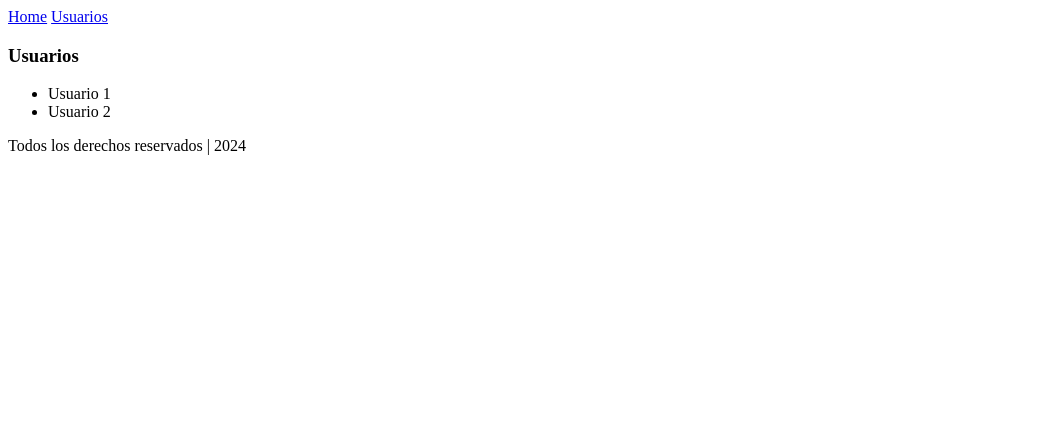
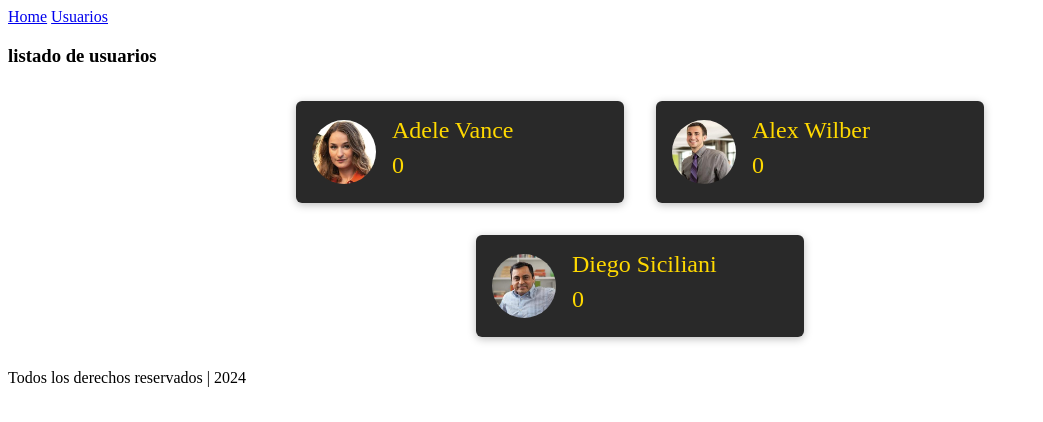
Before and after one commit to ORT-PabloFernandez/PNT2-2024-C2-A, a plain HTML site: page index.htm in a window 1280 px wide. Shown: the whole page, without its empty margins (0-1043 px from the left). Drawn offline with Linux system fonts and the light colour scheme.

Commit message:
primera clase y tarea

```diff
--- a/index.htm
+++ b/index.htm
@@ -4,6 +4,19 @@
     <meta charset="UTF-8" />
     <meta name="viewport" content="width=device-width, initial-scale=1.0" />
     <title>Document</title>
+    <link href="/styles/styles.css" rel="stylesheet" />
+    <script>
+      function handlerClick_Card(id) {
+        // DOM Document Object Model del HTML
+        let user = document.getElementById(id);
+        // TODO 1: usar querySelector en lugar de children
+        let contador = user.children[0].children[0].children[1].children[1];
+        //alert(contador.innerHTML);
+        contador.innerText = parseInt(contador.innerText) + 1;
+        // TODO 2: quiero generar el comente usuario (li) de manera automatica con javascript
+        // TIP document.createElement()
+      }
+    </script>
   </head>
 
   <body>
@@ -14,10 +27,47 @@
       </nav>
     </header>
     <main>
-      <h3>Usuarios</h3>
-      <ul>
-        <li>Usuario 1</li>
-        <li>Usuario 2</li>
+      <h3>listado de usuarios</h3>
+      <ul class="users-list">
+        <li class="user-item" id="1" onclick="handlerClick_Card(this.id)">
+          <div class="card user-item__content">
+            <a href="#">
+              <div class="user-item__image avatar">
+                <img src="/img/Adele Vance.jpg" alt="Adele Vance" />
+              </div>
+              <div class="user-item__info">
+                <h2>Adele Vance</h2>
+                <h2>0</h2>
+              </div>
+            </a>
+          </div>
+        </li>
+        <li class="user-item" id="2" onclick="handlerClick_Card(this.id)">
+          <div class="card user-item__content">
+            <a href="#">
+              <div class="user-item__image avatar">
+                <img src="/img/Alex Wilber.jpg" alt="Alex Wilber" />
+              </div>
+              <div class="user-item__info">
+                <h2>Alex Wilber</h2>
+                <h2>0</h2>
+              </div>
+            </a>
+          </div>
+        </li>
+        <li class="user-item" id="3" onclick="handlerClick_Card(this.id)">
+          <div class="card user-item__content">
+            <a href="#">
+              <div class="user-item__image avatar">
+                <img src="/img/Diego Siciliani.jpg" alt="Diego Siciliani.jpg" />
+              </div>
+              <div class="user-item__info">
+                <h2>Diego Siciliani</h2>
+                <h2>0</h2>
+              </div>
+            </a>
+          </div>
+        </li>
       </ul>
     </main>
     <footer>
--- /dev/null
+++ b/styles/styles.css
@@ -0,0 +1,86 @@
+.avatar {
+  width: 100%;
+  height: 100%;
+  display: flex;
+  justify-content: center;
+  align-items: center;
+}
+
+.avatar img {
+  display: block;
+  border-radius: 50%;
+  width: 100%;
+  height: 100%;
+  object-fit: cover;
+}
+
+.card {
+  position: relative;
+  margin: 0;
+  box-shadow: 0 2px 8px rgba(0, 0, 0, 0.26);
+  border-radius: 6px;
+  padding: 1rem;
+  overflow: hidden;
+  background: white;
+}
+
+.user-item {
+  margin: 1rem;
+  width: calc(45% - 2rem);
+  min-width: 17.5rem;
+}
+
+.user-item a {
+  display: flex;
+  align-items: center;
+  width: 100%;
+  height: 100%;
+  text-decoration: none;
+  padding: 1rem;
+  color: white;
+  background: #292929;
+}
+
+.user-item a:hover,
+.user-item a:active {
+  background: #ffd900;
+}
+
+.user-item__content {
+  padding: 0;
+}
+
+.user-item__image {
+  width: 4rem;
+  height: 4rem;
+  margin-right: 1rem;
+}
+
+.user-item__info h2 {
+  font-size: 1.5rem;
+  margin: 0 0 0.5rem 0;
+  font-weight: normal;
+  color: #ffd900;
+}
+
+.user-item:hover h2,
+.user-item:active h2,
+.user-item:hover h3,
+.user-item:active h3 {
+  color: #292929;
+}
+
+.user-item__info h3 {
+  margin: 0;
+}
+
+.users-list {
+  list-style: none;
+  margin: 0 auto;
+  padding: 0;
+  width: 90%;
+  max-width: 50rem;
+  display: flex;
+  justify-content: center;
+  flex-wrap: wrap;
+}
```
Also changed, not shown: img/Adele Vance.jpg (added), img/Alex Wilber.jpg (added), img/Diego Siciliani.jpg (added), img/Grady Archie.jpg (added), img/Henrietta Mueller.jpg (added), img/Isaiah Langer.jpg (added), img/Joni Sherman.jpg (added), img/Laura E Fernandez.jpg (added), img/Lee Gu.jpg (added), img/Lidia Holloway.jpg (added), img/Lynne Robbins.jpg (added), img/Megan Bowen.jpg (added), img/Miriam Graham.jpg (added), img/Nestor Wilke.jpg (added), 3 more files.
